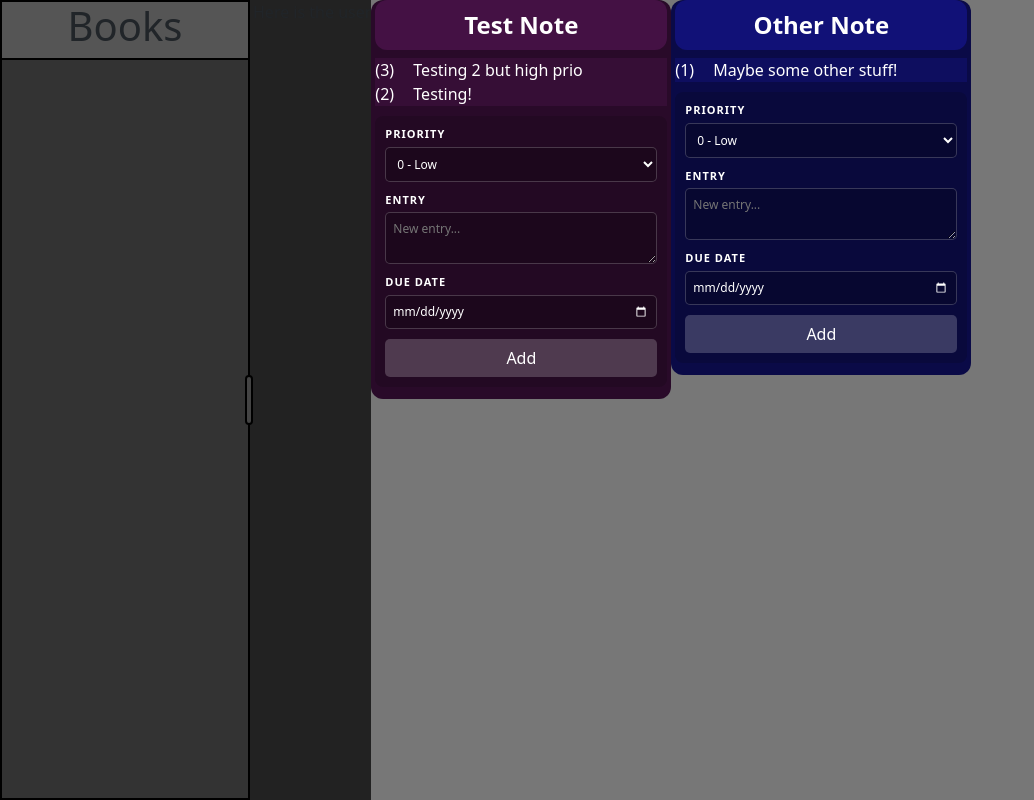
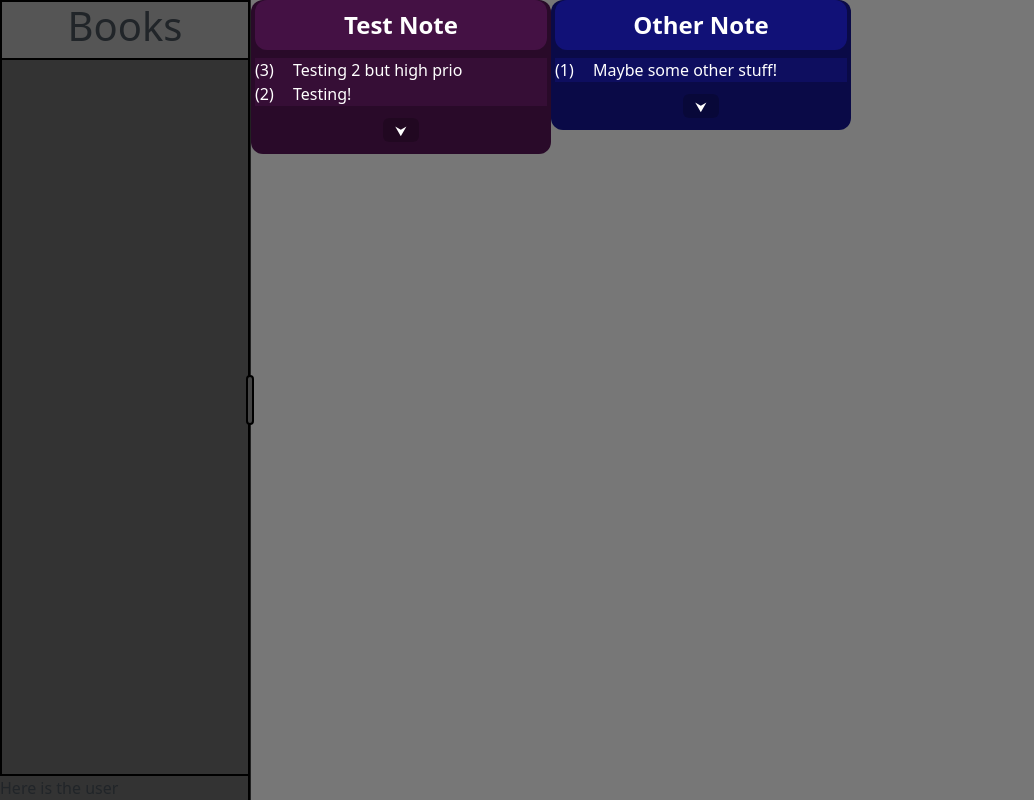
Before and after one commit to petitecoyote759/SSDTodoManager, a React (Vite) app in the folder frontend/: page / in a window 1280 px wide. Shown: the whole page, without its empty margins (0-1034 px from the left). Built offline with nearby package versions, Linux system fonts and the light colour scheme; no server answers.

Commit message:
Added button to close form for notes and fixed issue with user profile overflowing

```diff
--- a/frontend/src/App.css
+++ b/frontend/src/App.css
@@ -24,22 +24,41 @@ body,
     height: 100%;
     background-color: #333;
     overflow: hidden;
+    flex-direction: column;
 }
 
 .bookBar {
     width: 100%;
     min-width: 0;
-    border: 2px solid black
+    border: 2px solid black;
+    flex: 1;
 }
 
+
+.user-profile {
+    margin-top: auto;
+    flex-direction: column;
+    align-self: flex-end;
+    width: 100%;
+    border-right: 2px solid black;
+}
+
+
+
 .resize-handle {
+    position: relative;
+    z-index: 10;
+
     width: 8px;
     flex-shrink: 0;
     height: 50px;
     align-self: center;
+
     border-radius: 4px;
     border: 2px solid black;
-    margin-left: -5px;
+    margin-left: -4px;
+    margin-right: -3px;
+
     background-color: #444;
     cursor: col-resize;
     transition: background-color 0.15s;
@@ -185,3 +204,28 @@ body,
 .entry-submit:hover {
     background: rgba(255, 255, 255, 0.3);
 }
+
+
+
+.toggle-entry-form {
+    display: block;
+    margin: 12px auto 0;
+
+    width: 36px;
+    height: 24px;
+
+    border: none;
+    border-radius: 6px;
+
+    background: rgba(0, 0, 0, 0.2);
+    color: white;
+
+    font-size: 14px;
+    cursor: pointer;
+
+    transition: background-color 0.2s;
+}
+
+.toggle-entry-form:hover {
+    background: rgba(255, 255, 255, 0.2);
+}
--- a/frontend/src/App.tsx
+++ b/frontend/src/App.tsx
@@ -25,7 +25,7 @@ export default function App() {
       [new Entry("Testing!", 2), new Entry("Testing 2 but high prio", 3)]
     ),
 
-    new Note(0, "Other Note", 300, 0, "#111177", undefined,
+    new Note(1, "Other Note", 300, 0, "#111177", undefined,
       [new Entry("Maybe some other stuff!", 1)]
     )
   ])
@@ -44,6 +44,7 @@ export default function App() {
 
 
 
+  const [openEntryFormID, setOpenEntryFormID] = useState<number | null>(null)
   const [entryText, setEntryText] = useState('')
   const [entryPriority, setEntryPriority] = useState<number>(0)
   const [entryDueDate, setEntryDueDate] = useState('')
@@ -169,20 +170,21 @@ export default function App() {
           </div>
           {/*Books go here*/}
         </div>
+
+
+
+
+        {/*User Profile*/}
+        <div className="user-profile">
+          Here is the user
+          {/*Add onclick stuff to show info*/}
+        </div>
       </aside>
 
       <div
         className={`resize-handle ${isDragging ? 'dragging': ''}`}
         onMouseDown={startResize}
       />
-
-
-
-      {/*User Profile*/}
-      <div className="user-profile">
-        Here is the user
-        {/*Add onclick stuff to show info*/}
-      </div>
 
 
       <main className="list-area">
@@ -223,6 +225,7 @@ export default function App() {
 
 
           {/*New Entry Form*/}
+          {openEntryFormID == note.id && (
           <form className="entry-form"
             onSubmit={(e) => addItem(note, e)}>
               {/*Priority selector*/}
@@ -265,10 +268,16 @@ export default function App() {
 
             <button type="submit" className="entry-submit">Add</button>
           </form>
+          )}
 
 
 
           {/*Close form button*/}
+          <button type="button"
+            className="toggle-entry-form"
+            onClick={() => openEntryFormID == note.id ? setOpenEntryFormID(null) : setOpenEntryFormID(note.id)}>
+            {openEntryFormID === note.id ? '⮝' : '⮟'}
+          </button>
         </div>
 
         ))}
```
